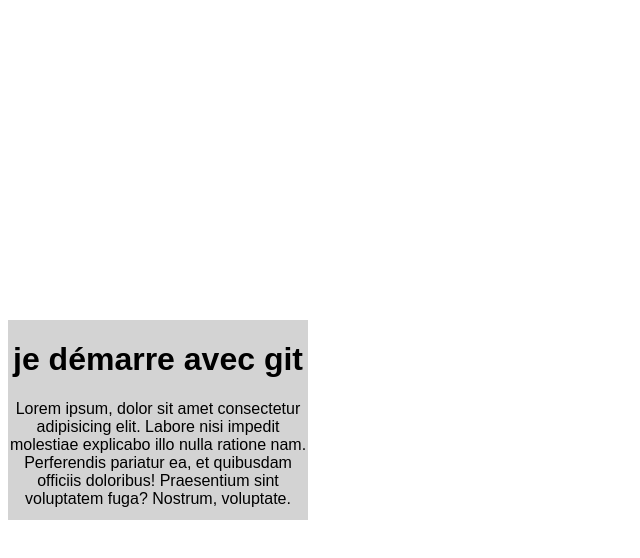
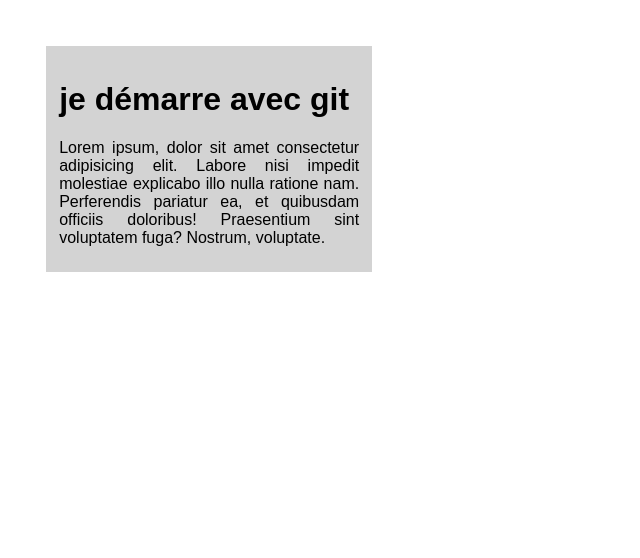
Before and after one commit to msclol/trainingGit_, a plain HTML site: page index.html in a window 1280 px wide. Shown: the whole page, without its empty margins (0-640 px from the left). Drawn offline with Linux system fonts and the light colour scheme.

Commit message:
Adjustment of the outer and inner margins of the box

```diff
--- a/style.css
+++ b/style.css
@@ -1,12 +1,13 @@
 
 .centerMyDiv{
     position: absolute;
-    top: 40%;
+    margin: 3%;
+    padding: 1%;
     width: 300px;
     height: 200px;
     font-family: Arial, Helvetica, sans-serif;
     font-size: 100;
-    text-align: center;
+    text-align: justify;
     background: lightgray;
 
 }
```
